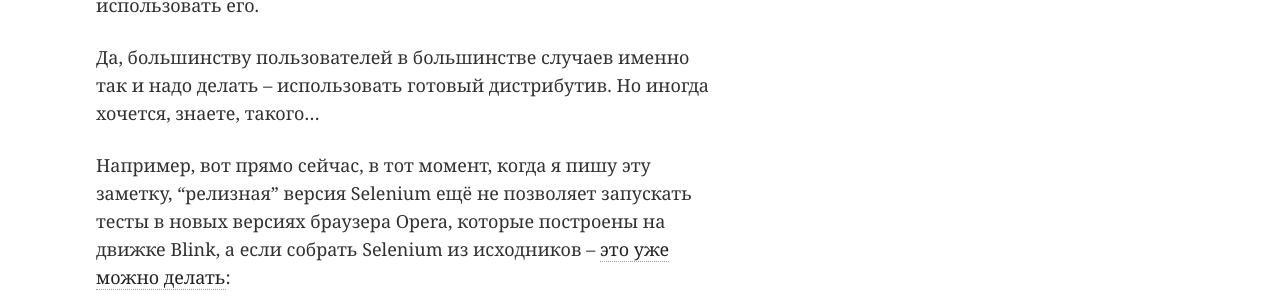
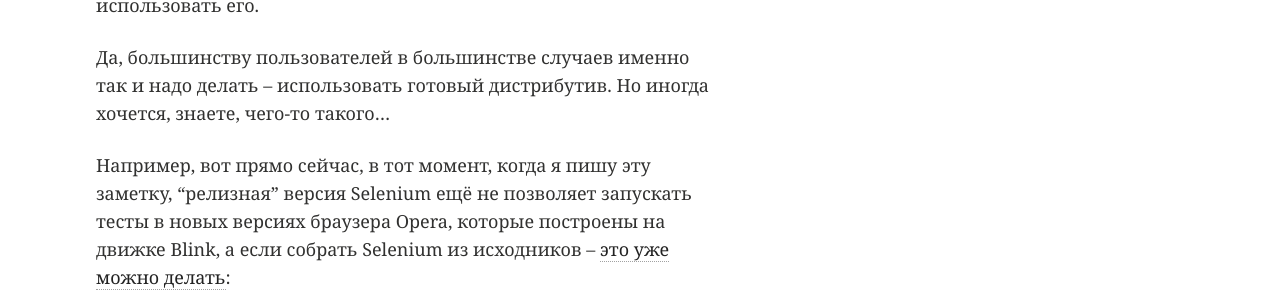
Before and after one commit to baranceva/barancev.github.io, a Jekyll site: the page built from _posts/2014-11-21-how-to-build-selenium-from-source-code.md, in a window 1280 px wide and 900 px high, scrolled down 949 px. Shown: the part 215-515 px from the top of the window. Built offline with Jekyll 4.4.1, drawn with Linux system fonts in a browser that asks for light colours; comment, search, counter and statistics services are not loaded.

```diff
--- a/_posts/2014-11-21-how-to-build-selenium-from-source-code.md
+++ b/_posts/2014-11-21-how-to-build-selenium-from-source-code.md
@@ -28,7 +28,7 @@
 
 Вот именно, зачем? Зачем вообще надо собирать Selenium из исходников? Ведь можно просто взять готовый дистрибутив и использовать его.
 
-Да, большинству пользователей в большинстве случаев именно так и надо делать -- использовать готовый дистрибутив. Но иногда хочется, знаете, такого...
+Да, большинству пользователей в большинстве случаев именно так и надо делать -- использовать готовый дистрибутив. Но иногда хочется, знаете, чего-то такого...
 
 Например, вот прямо сейчас, в тот момент, когда я пишу эту заметку, "релизная" версия Selenium ещё не позволяет запускать тесты в новых версиях браузера Opera, которые построены на движке Blink, а если собрать Selenium из исходников -- [это уже можно делать](https://github.com/SeleniumHQ/selenium/commit/d69a533af1a1a1dc20cb380beabafd6093a6bbad):
 
```
Also changed, not shown: other parts of _posts/2014-11-21-how-to-build-selenium-from-source-code.md (+1 -1 lines).
